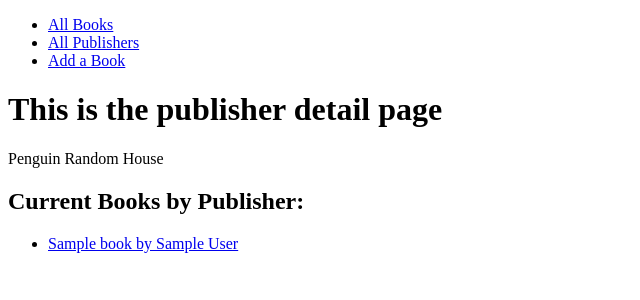
After one commit to purvitrivedi/django-library-app, a Django app: page /publishers/1/ in a window 1280 px wide. The commit adds this page. Shown: the top 300 px of the page, without its empty margins (0-640 px from the left). Run offline with Django 5.2, Linux system fonts and the light colour scheme; tables that the repository leaves empty hold one stand-in row (values such as "Sample post").

Commit message:
Add one to many field

```diff
--- a/books/admin.py
+++ b/books/admin.py
@@ -1,6 +1,7 @@
 from django.contrib import admin
-from .models import Book
+from .models import Book, Publisher
 
 # Register your models here.
 
 admin.site.register(Book)
+admin.site.register(Publisher)
--- a/books/models.py
+++ b/books/models.py
@@ -3,9 +3,24 @@ from django.urls import reverse
 
 # Create your models here.
 
+PUBLISHER_NAMES = (
+    ('P', 'Penguin Random House'),
+    ('HL', 'Hachette Livre UK' ),
+    ('HC', 'Harper Collins'),
+)
+
+class Publisher(models.Model):
+    name = models.CharField(max_length=2, choices=PUBLISHER_NAMES, default= PUBLISHER_NAMES[0][0])
+    website = models.URLField(max_length=200)
+
+    def __str__(self):
+        return self.get_name_display()
+
 class Book(models.Model):
     name = models.CharField(max_length=50)
     author = models.CharField(max_length=50)
+
+    publisher = models.ForeignKey(Publisher, on_delete=models.CASCADE, null=True, blank=True)
 
     def __str__(self):
         return f'{self.name} by {self.author}'
--- a/books/templates/base.html
+++ b/books/templates/base.html
@@ -9,6 +9,7 @@
     <nav>
       <ul>
         <li><a href="{% url 'book-list' %}">All Books</a></li>
+        <li><a href="{% url 'publisher-list' %}">All Publishers</a></li>
         <li><a href="{% url 'book-create' %}">Add a Book</a></li>
       </ul>
     </nav>
--- a/books/templates/books/book_detail.html
+++ b/books/templates/books/book_detail.html
@@ -1,8 +1,9 @@
 {% extends "base.html" %} {% block content %}
 <h1>This is the book detail page</h1>
 
-<p>{{book.name}}</p>
-<p>{{book.author}}</p>
+<p>Name: {{book.name}}</p>
+<p>Author: {{book.author}}</p>
+<p>Publisher: {{book.publisher}}</p>
 
 <a href="{% url 'book-update' book.id %}">Edit</a>
 <a href="{% url 'book-delete' book.id %}">Delete</a>
--- /dev/null
+++ b/books/templates/books/publisher_detail.html
@@ -0,0 +1,16 @@
+{% extends "base.html" %} {% block content %}
+<h1>This is the publisher detail page</h1>
+
+<p>{{publisher.get_name_display}}</p>
+
+<h2>Current Books by Publisher:</h2>
+<ul>
+  {% for book in publisher.book_set.all %}
+  <li>
+    <a href="{% url 'book-detail' book.id %}"
+      >{{book.name}} by {{book.author}}</a
+    >
+  </li>
+  {% endfor %}
+</ul>
+{% endblock %}
--- a/books/urls.py
+++ b/books/urls.py
@@ -9,4 +9,6 @@ urlpatterns = [
     path('books/create/', views.BookCreate.as_view(), name="book-create"),
     path('books/<int:pk>/update/', views.BookUpdate.as_view(), name="book-update"),
     path('books/<int:pk>/delete/', views.BookDelete.as_view(), name="book-delete"),
+    path('publishers/', views.PublisherList.as_view(), name="publisher-list"),
+    path('publishers/<int:pk>/', views.PublisherDetail.as_view(), name="publisher-detail"),
 ]
--- a/books/views.py
+++ b/books/views.py
@@ -1,9 +1,10 @@
-from django.shortcuts import render
+from django.shortcuts import render, redirect
 from django.views.generic import ListView, DetailView
 from django.views.generic.edit import CreateView, UpdateView, DeleteView
 from django.urls import reverse_lazy
 
-from .models import Book
+from .models import Book, Publisher
+from .forms import BookForm
 
 
 # Create your views here.
@@ -28,3 +29,15 @@ class BookUpdate(UpdateView):
 class BookDelete(DeleteView):
     model = Book
     success_url = reverse_lazy('book-list')
+
+
+class PublisherList(ListView):
+    model = Publisher
+
+class PublisherDetail(DetailView):
+    model = Publisher
+
+    def get_context_data(self, **kwargs):
+        context = super().get_context_data()
+        context["book_form"] = BookForm
+        return context
```
Also changed, not shown: books/forms.py (added, +8 -0 lines), books/templates/books/publisher_list.html (added, +11 -0 lines), books/migrations/0001_initial.py, books/migrations/0002_alter_book_publisher.py (added), books/migrations/0003_alter_book_publisher.py (added).
